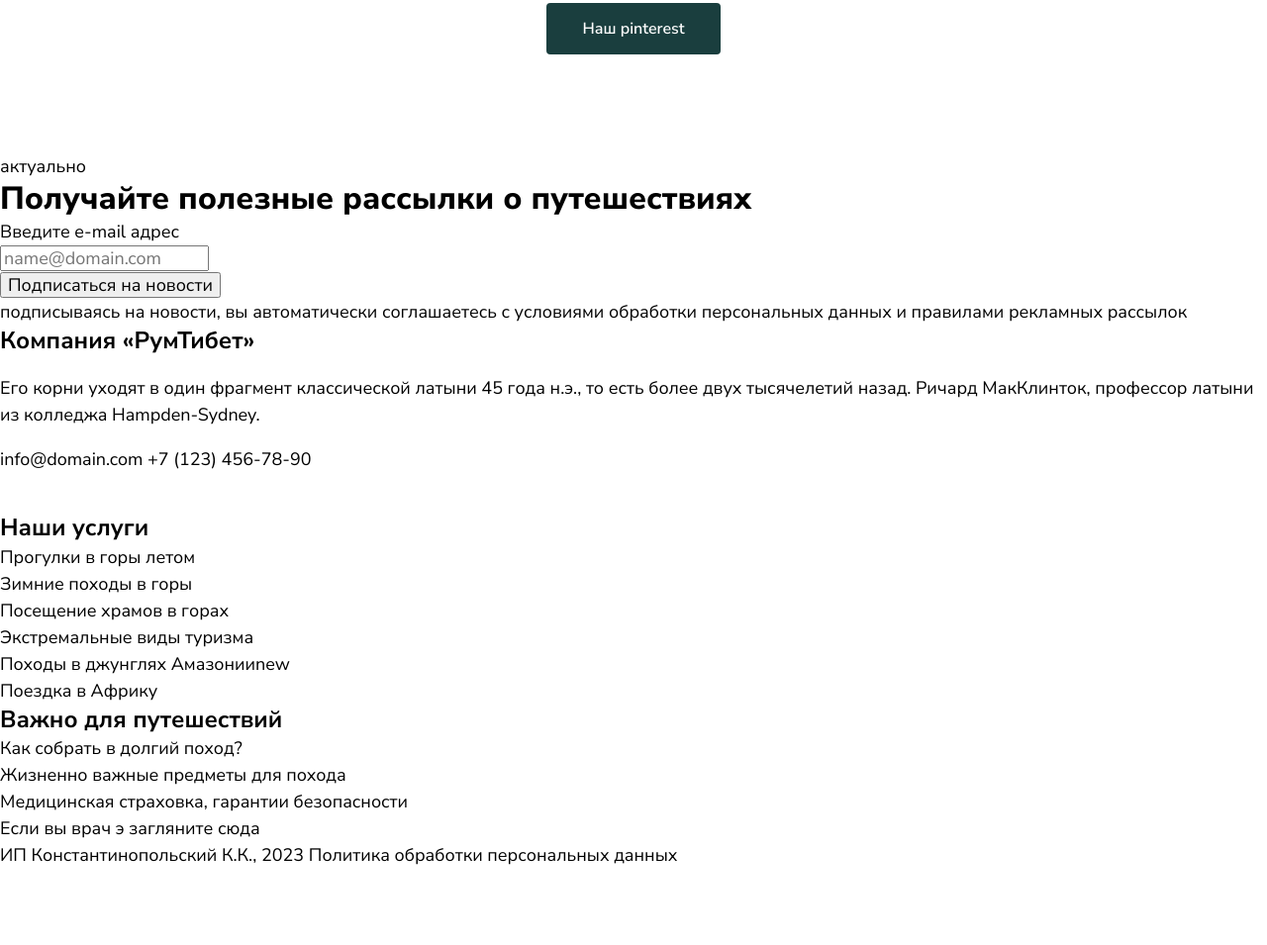
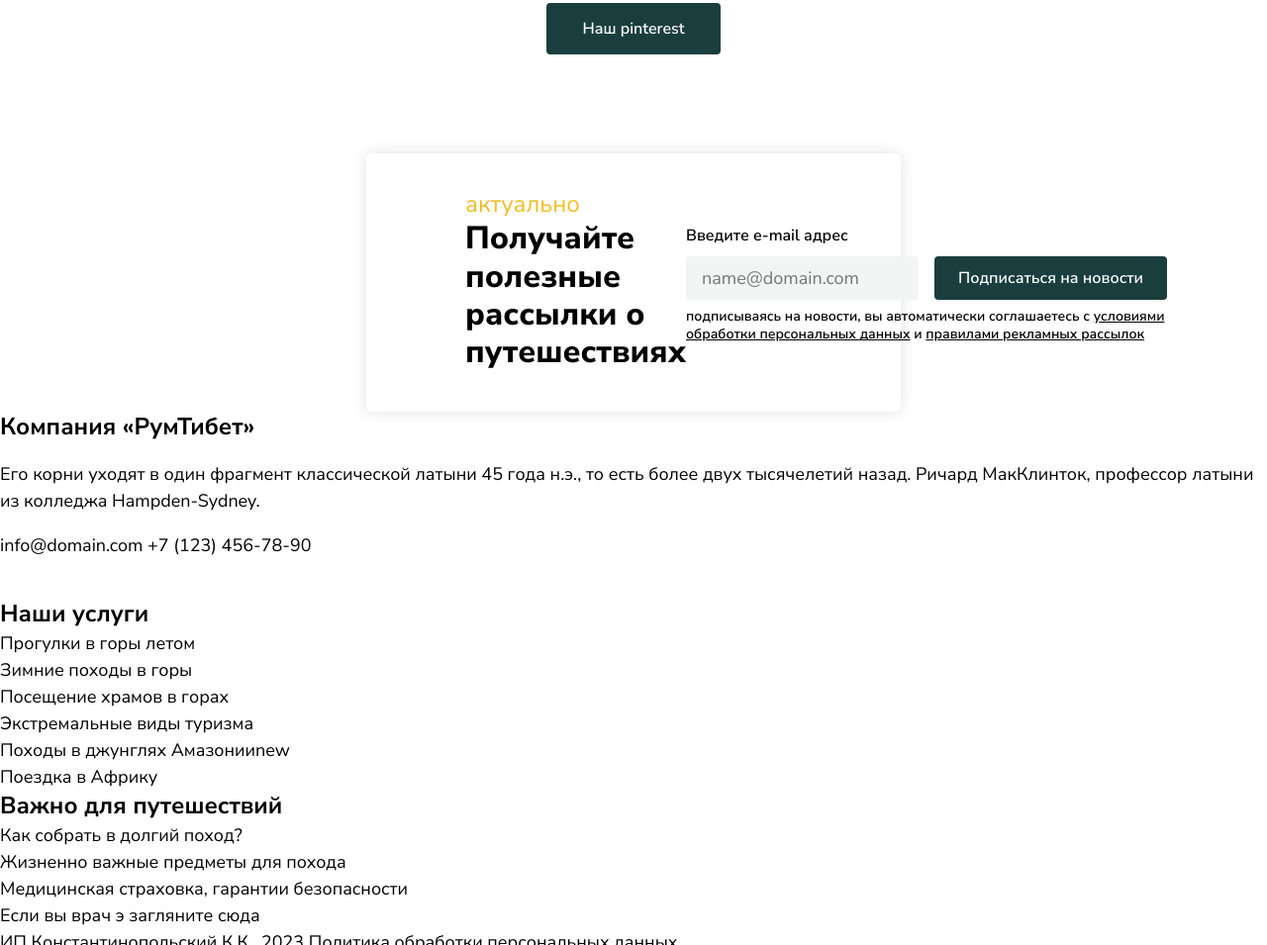
Before and after one commit to gazizovrim1998/siteRumTibet, a plain HTML site: page src/html/index.html in a window 1280 px wide. Shown: the part 6600-7555 px from the top of the page at 99% size. Before the commit the page ends 7478 px from the top, so only its background shows below. Drawn offline with nearby package versions, Linux system fonts and the light colour scheme; files that its build step writes are made by us from their sources; files whose address does not match are found by name.

Commit message:
готова страница aside

```diff
--- a/src/html/index.html
+++ b/src/html/index.html
@@ -336,26 +336,28 @@
     </div>
   </section>
   <aside class="subs">
-    <div class="subs__container">
+    <div class="subs__container container">
       <div class="subs__name">
-        <span class="subs__name-text">актуально</span>
+        <span class="subs__name-text title-info">актуально</span>
         <h2 class="subs__name-title">Получайте полезные рассылки о путешествиях</h2>
       </div>
-      <div class="subs__set-email">
-        <div class="subs__set-email-blok">
-          <span class="subs__set-email-placeholder">Введите e-mail адрес</span>
-          <form class="subs__set-email-form">
-            <input placeholder="name@domain.com" class="subs__set-email-input" type="email">
-          </form>
+      <div class="subs__form">
+        <div class="subs__form-block">
+          <div class="subs__form-input">
+            <span class="subs__form-email-placeholder">Введите e-mail адрес</span>
+            <form class="subs__form-email">
+              <input  class="subs__form-email-input" placeholder="name@domain.com" type="email">
+            </form>
+          </div>
+          <div class="subs__form-button">
+            <button class="subs__form-button-btn btn-deep-teal">Подписаться на новости</button>
+          </div>
         </div>
-        <div class="subs__set-email-button">
-          <button class="subs__set-email-button-bt">Подписаться на новости</button>
+        <div class="subs__form-politics">
+          <span class="subs__forml-politics">
+            подписываясь на новости, вы автоматически соглашаетесь с <a class="subs__form-politics-link" href="#"> условиями обработки персональных данных</a> и <a class="subs__form-politics-link" href="#">правилами рекламных рассылок</a>
+          </span>
         </div>
-      </div>
-      <div class="subs__set-email-politics">
-        <a href="#" class="subs__set-email-politics-link">
-          подписываясь на новости, вы автоматически соглашаетесь с условиями обработки персональных данных и правилами рекламных рассылок
-        </a>
       </div>
     </div>
   </aside>
--- a/src/scss/blocks/_main.scss
+++ b/src/scss/blocks/_main.scss
@@ -390,6 +390,56 @@
 
 
   }
+  .subs {
+    &__container {
+      border-radius: 6px;
+      box-shadow: 0px 0px 15px 0px rgba(24, 18, 30, 0.12);
+      display: flex;
+      padding: 40px 100px;
+      justify-content: space-between;
+      align-items: center;
+    }
+    &__form {
+      display: flex;
+      flex-direction: column;
+      width: min-content;
+      &-block {
+        display: flex;
+        align-items: flex-end;
+        gap: 16px;
+      }
+      &-email-placeholder {
+        font-weight: 600;
+        font-size: 16px;
+        line-height: 125%;
+        letter-spacing: 0%;
+      }
+      &-email-input {
+        padding: 12px 16px;
+        border: none;
+        background-color: var(--color-off-white);
+        border-radius: 4px;
+        margin-block: 8px;
+      }
+      &-button-btn {
+        white-space: nowrap;
+        margin-block: 8px;
+      }
+      &-politics {
+        font-weight: 600;
+        font-size: 14px;
+        line-height: 128%;
+      }
+      &-politics-link {
+        text-decoration: underline;
+
+      }
+    }
+
+
+
+
+  }
 
 
 
```
